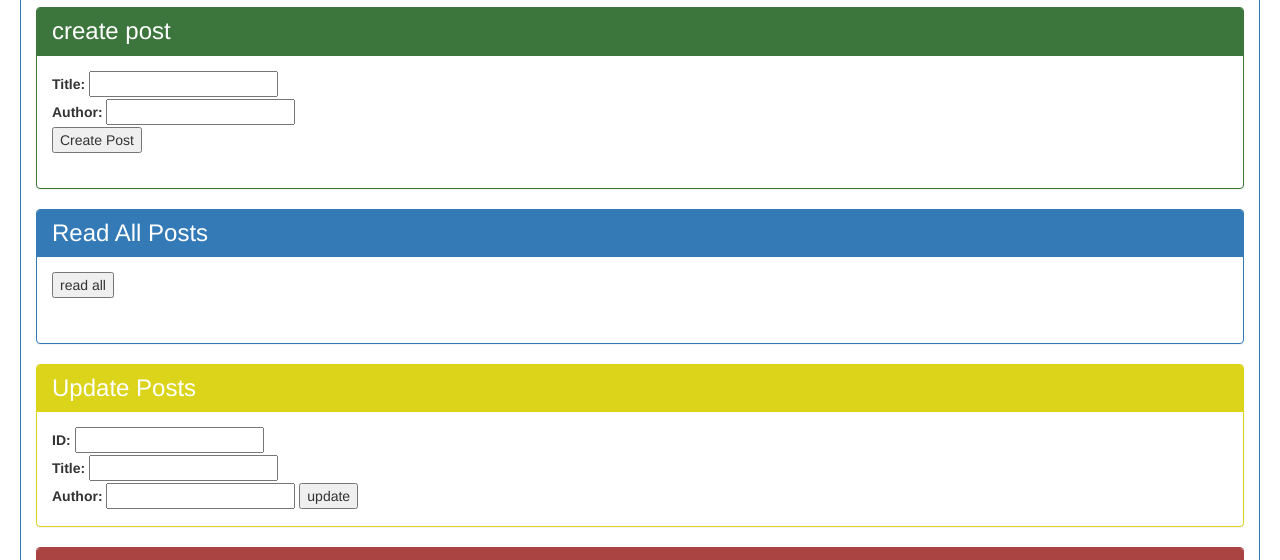
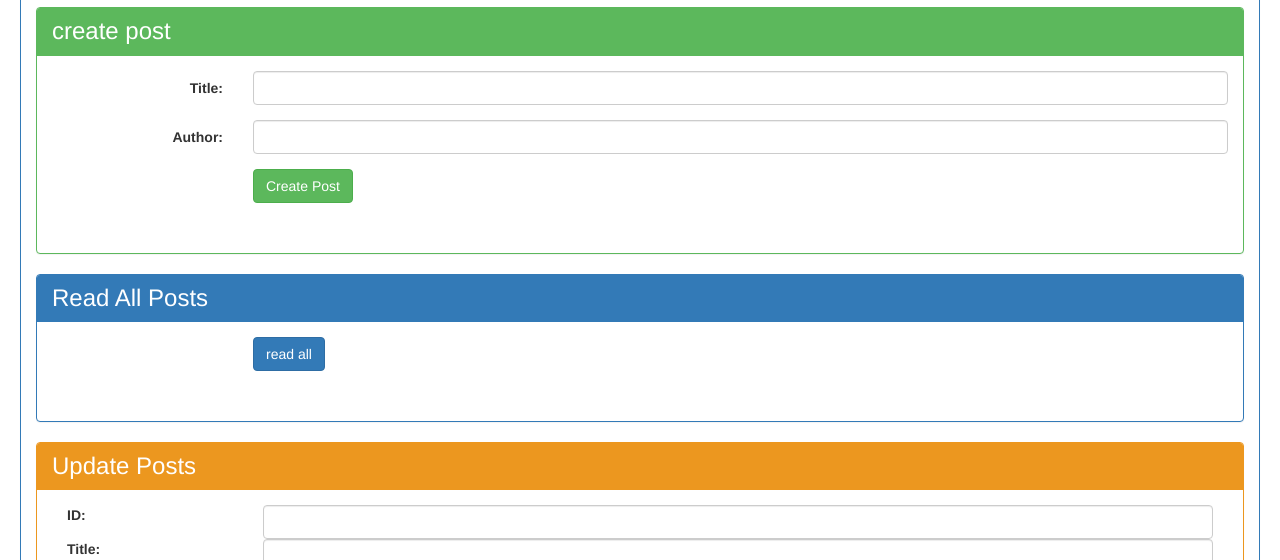
Before and after one commit to JacobOMiller/simple-angular-5, a website: page public/index.html at #/postpage in a window 1280 px wide. Both pictures are taken after a click on the link "Post Page". Shown: the part 240-800 px from the top of the page. Drawn offline with nearby package versions, Linux system fonts and the light colour scheme; some packages are replaced by stand-ins of ours.

Commit message:
adds styling

```diff
--- a/public/css/style.css
+++ b/public/css/style.css
@@ -6,31 +6,31 @@ body{
 }
 
 .panel-success{
-    border-color: #3c763d;
+    border-color: #5cb85c;
 }
 
 .panel-success .panel-heading {
-    border-color: #3c763d;
-    background: #3c763d;
+    border-color: #5cb85c;
+    background:  #5cb85c;
     color: white;
 }
 
 .panel-warning{
-    border-color: #dbd41b
+    border-color:#ec971f;
 }
 
 .panel-warning .panel-heading{
-    border-color: #dbd41b;
-    background: #dbd41b;
+    border-color: #ec971f;
+    background: #ec971f;
     color: white;
 }
 
 .panel-danger{
-    border-color: #a94442;
+    border-color: #c9302c;
 }
 
 .panel-danger .panel-heading{
-    border-color: #a94442;
-    background: #a94442;
+    border-color: #c9302c;
+    background: #c9302c;
     color: white;
 }
--- a/public/templates/postpage.html
+++ b/public/templates/postpage.html
@@ -10,16 +10,25 @@
         <h3>create post</h3>
     </div>
     <div class="panel-body">
-        <form ng-submit="create ()">
-            <div>
-                <label>Title: </label>
-                <input ng-model ="post.title">
+        <form ng-submit="create ()" class="form-horizontal">
+            <div class="form-group">
+                <label class="control-label col-sm-2">Title: </label>
+                <div class="col-sm-10">
+                    <input class="form-control" ng-model ="post.title">
                 </div>
-            <div>
-                <label>Author: </label>
-                <input ng-model="post.author">
             </div>
-            <button>Create Post</button>
+            <div class="form-group">
+                <label class="control-label col-sm-2">Author: </label>
+                <div class="col-sm-10">
+                    <input class="form-control" ng-model ="post.author">
+                </div>
+            </div>
+            <div class="form-group">
+                <label class="control-label col-sm-2"></label>
+                <div class="col-sm-10">
+                    <button class="btn btn-success">Create Post</button>
+                </div>
+            </div>
         </form>
         <br>
     </div>
@@ -31,7 +40,14 @@
         <h3>Read All Posts</h3>
     </div>
     <div class="panel-body">
-        <button ng-click="readAll ()">read all</button>
+        <form ng-submit="create ()" class="form-horizontal">
+            <div class="form-group">
+                <label class="control-label col-sm-2"></label>
+                <div class="col-sm-10">
+                    <button class="btn btn-primary" ng-click="readAll ()">read all</button>
+                </div>
+            </div>
+
 
             <!--read-->
             <ul>
@@ -53,19 +69,32 @@
             <h3>Update Posts</h3>
         </div>
         <div class="panel-body">
-        <form ng-submit="updatePost ()">
-            <div>
-                <label>ID: </label>
-                <input ng-model ="post.id">
+
+            <form ng-submit="create ()" class="form-horizontal">
+                <div class="form-group">
+                    <label class="control-label col-sm-2">ID: </label>
+                    <div class="col-sm-10">
+                        <input class="form-control" ng-model ="post.id">
                     </div>
-            <div>
-                <label>Title: </label>
-                <input ng-model ="post.title">
                 </div>
-            <div>
-                <label>Author: </label>
-                <input ng-model="post.author">
-                <button>update</button>
+                <div class="form-group">
+                    <label class="control-label col-sm-2">Title: </label>
+                    <div class="col-sm-10">
+                        <input class="form-control" ng-model ="post.title">
+                    </div>
+                </div>
+                <div class="form-group">
+                    <label class="control-label col-sm-2">Author: </label>
+                    <div class="col-sm-10">
+                        <input class="form-control" ng-model ="post.author">
+                    </div>
+                </div>
+                <div class="form-group">
+                    <label class="control-label col-sm-2"></label>
+                    <div class="col-sm-10">
+                        <button class="btn btn-warning">Update</button>
+                    </div>
+                </div>
             </form>
             <br>
         </div>
@@ -79,13 +108,27 @@
         <h3>delete posts</h3>
     </div>
     <div class="panel-body">
-        <form ng-submit="deletePost ()">
+        <form ng-submit="create ()" class="form-horizontal">
+            <div class="form-group">
+                <label class="control-label col-sm-2">ID: </label>
+                <div class="col-sm-10">
+                    <input class="form-control" ng-model ="post.id">
+                </div>
+            </div>
+            <div class="form-group">
+                <label class="control-label col-sm-2"></label>
+                <div class="col-sm-10">
+                    <button class="btn btn-danger">delete</button>
+                </div>
+            </div>
+        </form>
+        <!-- <form ng-submit="deletePost ()">
         <div>
         <label>ID: </label>
         <input ng-model ="post.id">
     </div>
     <br>
     <button>delete</button>
-        </form>
+</form> -->
 </div>
 </div>
```
Lines whose indentation alone changed are shown as unchanged.
